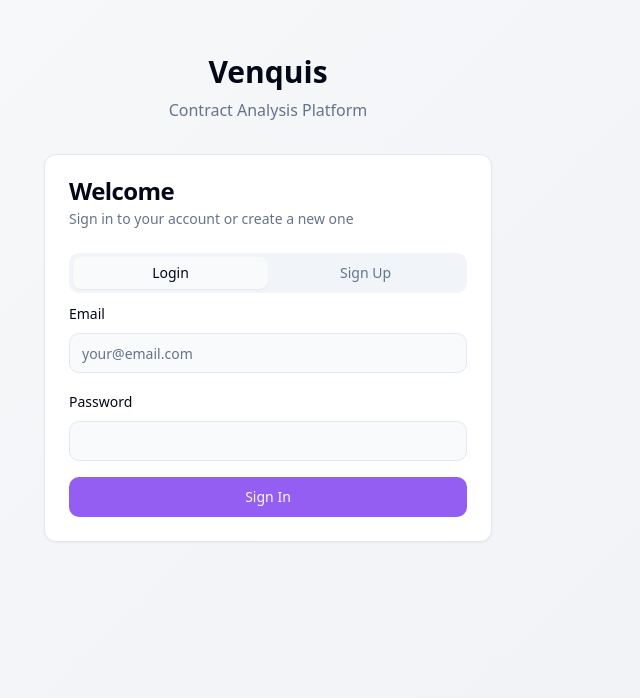
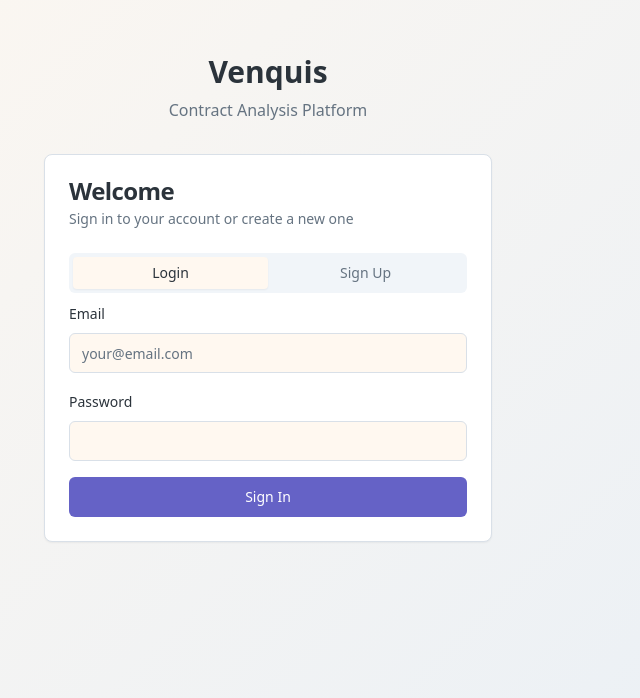
Before and after one commit to devkelx/venquis-demo, a React (Vite) app: page /auth in a window 1280 px wide. Shown: the part 102-800 px from the top of the page, without its empty margins (372-1012 px from the left). Built offline with nearby package versions, Linux system fonts and the light colour scheme.

Commit message:
Refactor: Update color scheme
Update the application's color scheme to a premium, Notion-inspired aesthetic. This includes softer whites, cleaner chat message styling, and smoother dark mode for a more premium feel with improved accents.

```diff
--- a/src/components/ChatMessage.tsx
+++ b/src/components/ChatMessage.tsx
@@ -29,14 +29,14 @@ const ChatMessage = ({ type, content, fileName, actions, onButtonClick }: ChatMe
     return (
       <div className="flex justify-end mb-6">
         <div className="max-w-[70%] animate-slide-in">
-          <div className="bg-chat-user text-chat-user-foreground rounded-2xl rounded-tr-sm px-4 py-3 shadow-soft">
+          <div className="bg-gradient-primary text-white rounded-2xl rounded-tr-sm px-5 py-4 shadow-medium border border-primary/20">
             <div className="flex items-center gap-3">
-              <div className="w-8 h-8 bg-white/20 rounded-lg flex items-center justify-center">
+              <div className="w-9 h-9 bg-white/15 rounded-xl flex items-center justify-center backdrop-blur-sm">
                 <FileText className="w-4 h-4" />
               </div>
               <div>
                 <p className="font-medium text-sm">{fileName}</p>
-                <p className="text-xs opacity-90">Uploaded document</p>
+                <p className="text-xs opacity-80">Document uploaded</p>
               </div>
             </div>
           </div>
@@ -49,8 +49,8 @@ const ChatMessage = ({ type, content, fileName, actions, onButtonClick }: ChatMe
     return (
       <div className="flex justify-end mb-6">
         <div className="max-w-[70%] animate-slide-in">
-          <div className="bg-chat-user text-chat-user-foreground rounded-2xl rounded-tr-sm px-4 py-3 shadow-soft">
-            <p className="text-sm leading-relaxed">{content}</p>
+          <div className="bg-gradient-primary text-white rounded-2xl rounded-tr-sm px-5 py-4 shadow-medium border border-primary/20">
+            <p className="text-sm leading-relaxed font-medium">{content}</p>
           </div>
         </div>
       </div>
@@ -60,7 +60,7 @@ const ChatMessage = ({ type, content, fileName, actions, onButtonClick }: ChatMe
   return (
     <div className="flex justify-start mb-6">
       <div className="max-w-[70%] animate-slide-in">
-        <div className="bg-chat-ai text-chat-ai-foreground rounded-2xl rounded-tl-sm px-4 py-3 shadow-soft border border-border">
+        <div className="bg-gradient-chat text-chat-ai-foreground rounded-2xl rounded-tl-sm px-5 py-4 shadow-medium border border-border/50 backdrop-blur-sm">
           <div className="space-y-3">
             <ReactMarkdown
               remarkPlugins={[remarkGfm]}
--- a/src/index.css
+++ b/src/index.css
@@ -8,111 +8,132 @@ All colors MUST be HSL.
 
 @layer base {
   :root {
-    --background: 210 20% 98%;
-    --foreground: 222.2 84% 4.9%;
+    /* Premium Light Theme - Warm, Notion-inspired */
+    --background: 33 100% 97%;
+    --foreground: 210 15% 20%;
 
     --card: 0 0% 100%;
-    --card-foreground: 222.2 84% 4.9%;
+    --card-foreground: 210 15% 20%;
 
     --popover: 0 0% 100%;
-    --popover-foreground: 222.2 84% 4.9%;
+    --popover-foreground: 210 15% 20%;
 
-    --primary: 262 86% 66%;
-    --primary-foreground: 210 40% 98%;
-    --primary-glow: 265 89% 78%;
+    /* Premium purple-blue accent */
+    --primary: 242 47% 58%;
+    --primary-foreground: 0 0% 100%;
+    --primary-glow: 244 55% 70%;
 
-    --secondary: 210 40% 96.1%;
-    --secondary-foreground: 222.2 47.4% 11.2%;
+    /* Subtle warm grays */
+    --secondary: 210 40% 94%;
+    --secondary-foreground: 210 15% 25%;
 
-    --muted: 210 40% 96.1%;
-    --muted-foreground: 215.4 16.3% 46.9%;
+    --muted: 210 40% 96%;
+    --muted-foreground: 210 12% 45%;
 
-    --accent: 210 40% 96.1%;
-    --accent-foreground: 222.2 47.4% 11.2%;
+    --accent: 200 50% 94%;
+    --accent-foreground: 210 15% 25%;
 
-    --destructive: 0 84.2% 60.2%;
-    --destructive-foreground: 210 40% 98%;
+    --destructive: 0 75% 60%;
+    --destructive-foreground: 0 0% 100%;
 
-    --border: 214.3 31.8% 91.4%;
-    --input: 214.3 31.8% 91.4%;
-    --ring: 222.2 84% 4.9%;
+    /* Softer borders */
+    --border: 210 25% 88%;
+    --input: 210 25% 88%;
+    --ring: 242 47% 58%;
 
-    --radius: 0.75rem;
+    --radius: 8px;
 
-    /* Chat-specific colors */
-    --chat-user: 262 86% 66%;
-    --chat-user-foreground: 210 40% 98%;
-    --chat-ai: 210 40% 96.1%;
-    --chat-ai-foreground: 222.2 84% 4.9%;
+    /* Premium chat colors */
+    --chat-user: 242 47% 58%;
+    --chat-user-foreground: 0 0% 100%;
+    --chat-ai: 210 40% 96%;
+    --chat-ai-foreground: 210 15% 20%;
 
-    /* Gradients */
-    --gradient-primary: linear-gradient(135deg, hsl(var(--primary)), hsl(var(--primary-glow)));
-    --gradient-subtle: linear-gradient(135deg, hsl(210 20% 98%), hsl(220 25% 95%));
+    /* Rich gradients */
+    --gradient-primary: linear-gradient(135deg, hsl(242 47% 58%), hsl(244 55% 70%));
+    --gradient-subtle: linear-gradient(135deg, hsl(33 100% 97%), hsl(210 40% 94%));
+    --gradient-chat: linear-gradient(135deg, hsl(210 40% 96%), hsl(200 50% 94%));
 
-    /* Shadows */
-    --shadow-medium: 0 4px 16px -4px hsl(var(--primary) / 0.15);
-    --shadow-strong: 0 8px 24px -6px hsl(var(--primary) / 0.25);
-    --shadow-soft: 0 2px 8px -2px hsl(var(--primary) / 0.1);
+    /* Elegant shadows */
+    --shadow-medium: 0 4px 20px -4px hsl(210 15% 20% / 0.08);
+    --shadow-strong: 0 8px 32px -6px hsl(210 15% 20% / 0.12);
+    --shadow-soft: 0 2px 12px -2px hsl(210 15% 20% / 0.05);
+    --shadow-glow: 0 0 40px hsl(242 47% 58% / 0.15);
 
-    /* Animations */
+    /* Smooth transitions */
     --transition-smooth: all 0.3s cubic-bezier(0.4, 0, 0.2, 1);
 
-    --sidebar-background: 0 0% 98%;
-    --sidebar-foreground: 240 5.3% 26.1%;
-    --sidebar-primary: 240 5.9% 10%;
-    --sidebar-primary-foreground: 0 0% 98%;
-    --sidebar-accent: 240 4.8% 95.9%;
-    --sidebar-accent-foreground: 240 5.9% 10%;
-    --sidebar-border: 220 13% 91%;
-    --sidebar-ring: 217.2 91.2% 59.8%;
+    /* Premium sidebar */
+    --sidebar-background: 210 40% 96%;
+    --sidebar-foreground: 210 15% 25%;
+    --sidebar-primary: 242 47% 58%;
+    --sidebar-primary-foreground: 0 0% 100%;
+    --sidebar-accent: 200 50% 94%;
+    --sidebar-accent-foreground: 210 15% 25%;
+    --sidebar-border: 210 25% 88%;
+    --sidebar-ring: 242 47% 58%;
   }
 
   .dark {
-    --background: 222.2 84% 4.9%;
-    --foreground: 210 40% 98%;
+    /* Premium Dark Theme - Smooth, warm tones */
+    --background: 210 15% 8%;
+    --foreground: 210 20% 92%;
 
-    --card: 222.2 84% 4.9%;
-    --card-foreground: 210 40% 98%;
+    --card: 210 15% 10%;
+    --card-foreground: 210 20% 92%;
 
-    --popover: 222.2 84% 4.9%;
-    --popover-foreground: 210 40% 98%;
+    --popover: 210 15% 10%;
+    --popover-foreground: 210 20% 92%;
 
-    --primary: 262 86% 66%;
-    --primary-foreground: 222.2 47.4% 11.2%;
-    --primary-glow: 265 89% 78%;
+    /* Refined purple accent for dark mode */
+    --primary: 244 55% 70%;
+    --primary-foreground: 210 15% 8%;
+    --primary-glow: 246 60% 78%;
 
-    --secondary: 217.2 32.6% 17.5%;
-    --secondary-foreground: 210 40% 98%;
+    /* Warm dark grays */
+    --secondary: 210 15% 14%;
+    --secondary-foreground: 210 20% 85%;
 
-    --muted: 217.2 32.6% 17.5%;
-    --muted-foreground: 215 20.2% 65.1%;
+    --muted: 210 15% 12%;
+    --muted-foreground: 210 15% 60%;
 
-    --accent: 217.2 32.6% 17.5%;
-    --accent-foreground: 210 40% 98%;
+    --accent: 200 20% 14%;
+    --accent-foreground: 210 20% 85%;
 
-    --destructive: 0 62.8% 30.6%;
-    --destructive-foreground: 210 40% 98%;
+    --destructive: 0 75% 65%;
+    --destructive-foreground: 210 15% 8%;
 
-    --border: 217.2 32.6% 17.5%;
-    --input: 217.2 32.6% 17.5%;
-    --ring: 212.7 26.8% 83.9%;
+    /* Subtle borders */
+    --border: 210 15% 18%;
+    --input: 210 15% 18%;
+    --ring: 244 55% 70%;
 
-    /* Chat-specific colors */
-    --chat-user: 262 86% 66%;
-    --chat-user-foreground: 210 40% 98%;
-    --chat-ai: 217.2 32.6% 17.5%;
-    --chat-ai-foreground: 210 40% 98%;
+    /* Premium chat colors for dark mode */
+    --chat-user: 244 55% 70%;
+    --chat-user-foreground: 210 15% 8%;
+    --chat-ai: 210 15% 12%;
+    --chat-ai-foreground: 210 20% 88%;
 
-    --gradient-subtle: linear-gradient(135deg, hsl(222.2 84% 4.9%), hsl(217.2 32.6% 17.5%));
+    /* Rich dark gradients */
+    --gradient-subtle: linear-gradient(135deg, hsl(210 15% 8%), hsl(210 15% 12%));
+    --gradient-chat: linear-gradient(135deg, hsl(210 15% 12%), hsl(200 20% 14%));
+    --gradient-primary: linear-gradient(135deg, hsl(244 55% 70%), hsl(246 60% 78%));
 
-    --sidebar-background: 240 5.9% 10%;
-    --sidebar-foreground: 240 4.8% 95.9%;
-    --sidebar-primary: 224.3 76.3% 48%;
-    --sidebar-primary-foreground: 0 0% 100%;
-    --sidebar-accent: 240 3.7% 15.9%;
-    --sidebar-accent-foreground: 240 4.8% 95.9%;
-    --sidebar-border: 240 3.7% 15.9%;
-    --sidebar-ring: 217.2 91.2% 59.8%;
+    /* Enhanced shadows for dark mode */
+    --shadow-medium: 0 4px 20px -4px hsl(0 0% 0% / 0.25);
+    --shadow-strong: 0 8px 32px -6px hsl(0 0% 0% / 0.35);
+    --shadow-soft: 0 2px 12px -2px hsl(0 0% 0% / 0.15);
+    --shadow-glow: 0 0 40px hsl(244 55% 70% / 0.25);
+
+    /* Premium dark sidebar */
+    --sidebar-background: 210 15% 6%;
+    --sidebar-foreground: 210 20% 85%;
+    --sidebar-primary: 244 55% 70%;
+    --sidebar-primary-foreground: 210 15% 8%;
+    --sidebar-accent: 200 20% 12%;
+    --sidebar-accent-foreground: 210 20% 85%;
+    --sidebar-border: 210 15% 16%;
+    --sidebar-ring: 244 55% 70%;
   }
 }
 
--- a/tailwind.config.ts
+++ b/tailwind.config.ts
@@ -72,7 +72,8 @@ export default {
 			},
 			backgroundImage: {
 				'gradient-primary': 'var(--gradient-primary)',
-				'gradient-subtle': 'var(--gradient-subtle)'
+				'gradient-subtle': 'var(--gradient-subtle)',
+				'gradient-chat': 'var(--gradient-chat)'
 			},
 			boxShadow: {
 				'medium': 'var(--shadow-medium)',
```
